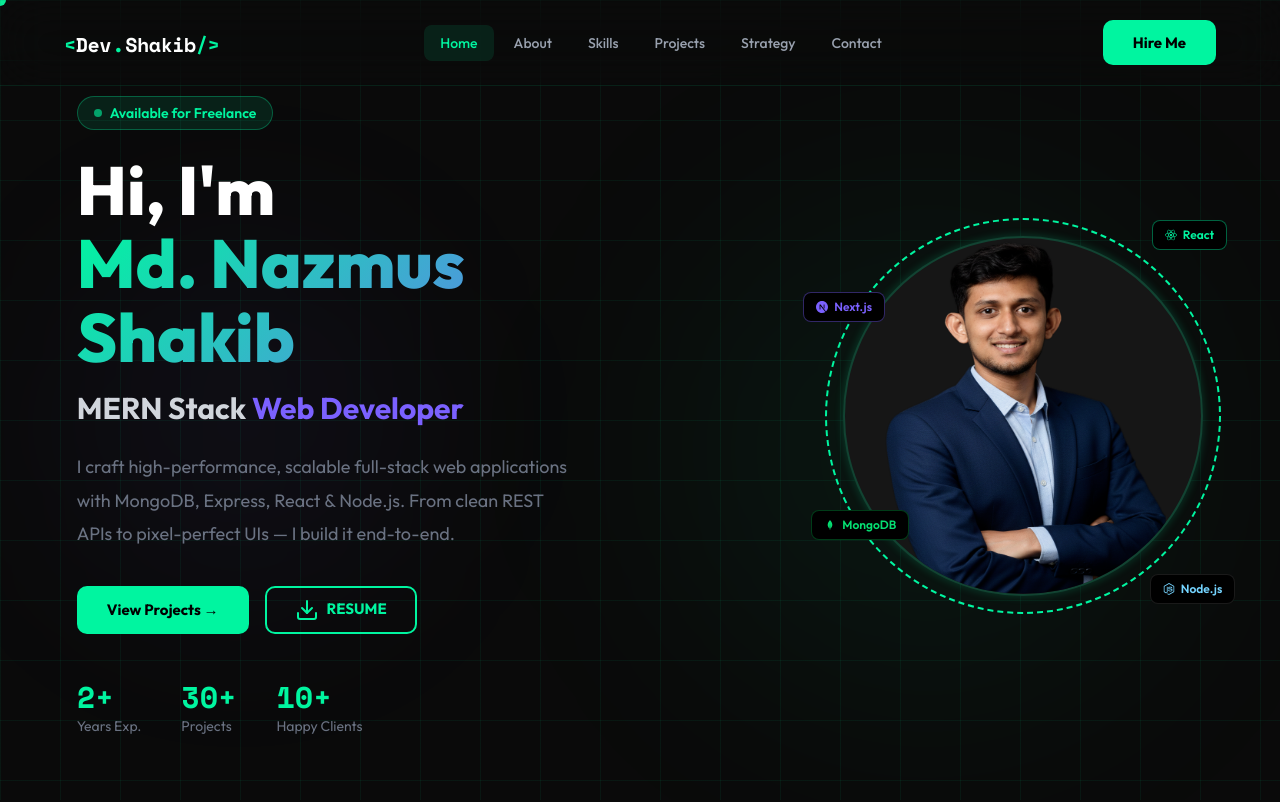
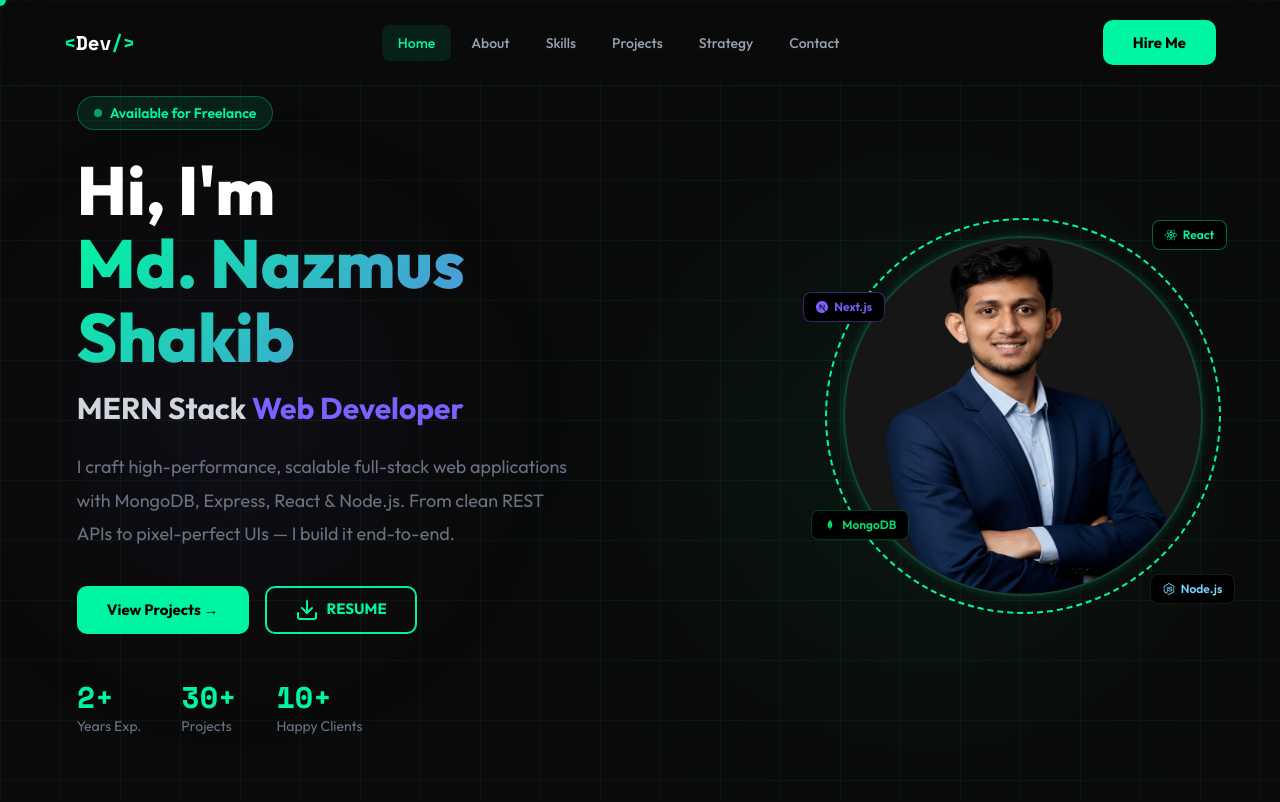
Before and after one commit to shakibn2004/Portfolio-02, a Next.js app: page / in a window 1280 px wide. Shown: the top 802 px of the page. Built offline with nearby package versions, Linux system fonts and the light colour scheme.

Commit message:
Navbar logo change to dev.shakib to dev

```diff
--- a/src/components/Navbar.jsx
+++ b/src/components/Navbar.jsx
@@ -29,7 +29,7 @@ export default function Navbar() {
         {/* Logo */}
         <button onClick={() => scrollTo("Home")}
           className="font-mono text-xl font-bold text-white tracking-tight">
-          <span><span className="text-accent">&#60;</span>Dev</span><span className="text-accent text-2xl">.</span><span>Shakib<span className="text-accent">/&#62;</span></span>
+          <span><span className="text-accent">&#60;</span>Dev</span><span className="text-accent">/&#62;</span>
         </button>
 
         {/* Desktop Nav Links */}
--- a/src/components/Projects.jsx
+++ b/src/components/Projects.jsx
@@ -26,7 +26,7 @@ const PROJECTS = [
     name: "SkillSphere",
     image: "🏥",
     desc: "The purpose of the project is to build a course selling website where visitor can explore different skill development course and can enroll on the course",
-    tech: ["Next.js", "Node.js"],
+    tech: ["Next.js", "Node.js", "MongoDB", "Express"],
     color: "#3730e8",
     live: "https://assainment-08.vercel.app",
     github: "https://github.com/shakibn2004/Assainment-08",
```
